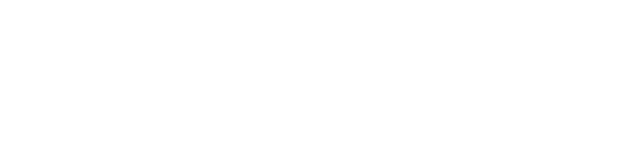
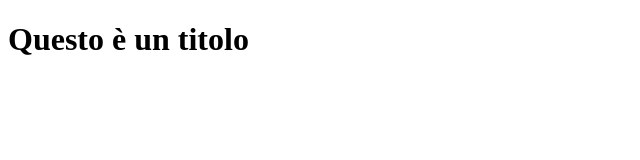
Before and after one commit to coMar21/primo_sito, a plain HTML site: page index.html in a window 1280 px wide. Shown: the whole page, without its empty margins (0-640 px from the left). Drawn offline with Linux system fonts and the light colour scheme.

Commit message:
Update index.html

```diff
--- a/index.html
+++ b/index.html
@@ -7,6 +7,6 @@
     <title>Document</title>
 </head>
 <body>
-
+    <h1>Questo è un titolo</h1>
 </body>
 </html>
```
